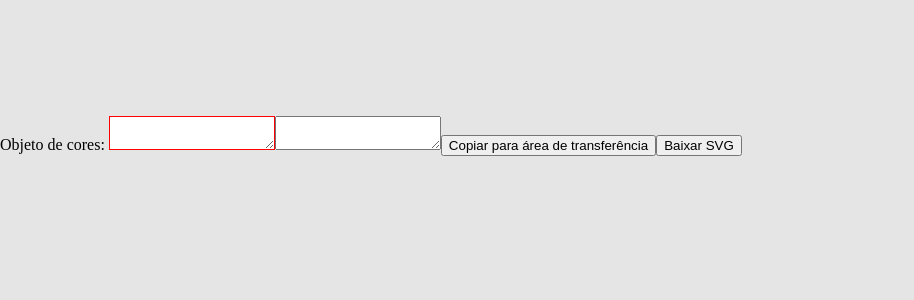
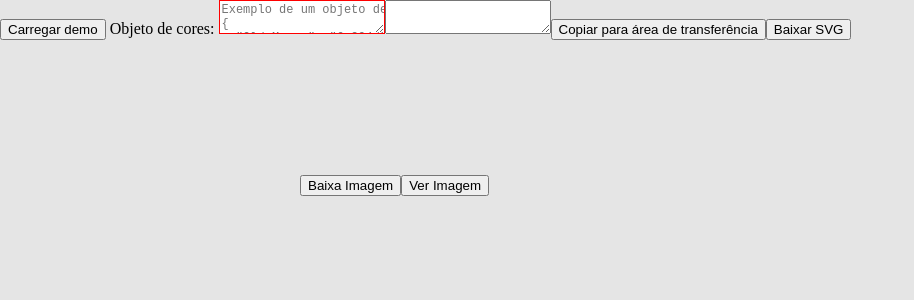
Before and after one commit to guilhermerodrigues680/coolors-co-obj-to-svg, a Vue app: page / in a window 1280 px wide. Shown: the top 300 px of the page, without its empty margins (0-914 px from the left). Built offline with nearby package versions, Linux system fonts and the light colour scheme.

Commit message:
canvg implementado

```diff
--- a/src/views/HomeView.vue
+++ b/src/views/HomeView.vue
@@ -1,8 +1,10 @@
 <template>
   <div class="home">
+    <button @click="colorJson = colorJsonPlaceholder">Carregar demo</button>
     <label>
       Objeto de cores:
       <textarea
+        :placeholder="'Exemplo de um objeto de cores:\n' + colorJsonPlaceholder"
         class="textarea-color-json"
         :class="{ 'textarea-color-json--invalid': !colorJsonValid }"
         v-model="colorJson"
@@ -12,8 +14,10 @@
     <textarea ref="textareaSvg" :value="colorPaleteSvg" readonly></textarea>
     <button ref="btnCopyToClipboard">Copiar para área de transferência</button>
     <button @click="handleDownloadSvg()">Baixar SVG</button>
-    <div v-if="svgEl" v-html="colorPaleteSvg"></div>
+    <div v-html="colorPaleteSvg"></div>
     <canvas ref="canvas"></canvas>
+    <button @click="handleDownloadCanvasImg">Baixa Imagem</button>
+    <button @click="handleOpenCanvasImg">Ver Imagem</button>
   </div>
 </template>
 
@@ -22,16 +26,31 @@ import ClipboardJS from "clipboard";
 import Swal from "sweetalert2";
 import { convObjToSvg2 } from "@/modules/obj-to-svg-palette/helpers/obj-to-svg-palette";
 import { saveAs } from "file-saver";
+import { Canvg } from "canvg";
+
+const exampleJson = `{
+  "Old Mauve": "6a294d",
+  "Pink Pantone": "cf5597",
+  "Myrtle Green": "337b77",
+  "Dodger Blue": "4297fa",
+  "Cyber Yellow": "fdce02",
+  "Rich Black FOGRA 29": "091221",
+  "Black": "000000",
+  "Gray Web": "808080",
+  "Cultured": "f1f1f1",
+  "White": "ffffff"
+}`;
 
 export default {
   name: "HomeView",
   components: {},
 
   data: () => ({
+    colorJsonPlaceholder: exampleJson,
     colorJson: "",
     colorPaleteSvg: "",
-    /** @type {SVGSVGElement} */
-    svgEl: null,
+    /** @type {Canvg} */
+    canvgInstance: null,
   }),
 
   computed: {
@@ -75,12 +94,25 @@ export default {
       });
       console.error("clipboardSvg error: ", e);
     });
+
+    // this.$once("hook:beforeDestroy", () => {});
+  },
+
+  beforeDestroy() {
+    this.canvgInstance?.stop();
   },
 
   methods: {
     colorJsonToSvg(json) {
-      this.svgEl = Object.freeze(convObjToSvg2(json));
-      this.colorPaleteSvg = this.svgEl.outerHTML;
+      this.colorPaleteSvg = convObjToSvg2(json).outerHTML;
+
+      /** @type {{canvas: HTMLCanvasElement}} */
+      const { canvas } = this.$refs;
+      const ctx = canvas.getContext("2d");
+
+      this.canvgInstance?.stop();
+      const canvgInstance = Canvg.fromString(ctx, this.colorPaleteSvg);
+      canvgInstance.start(); // Start SVG rendering with animations and mouse handling.
     },
 
     handleDownloadSvg() {
@@ -93,6 +125,23 @@ export default {
         showConfirmButton: false,
         timer: 1500,
       });
+    },
+
+    handleDownloadCanvasImg() {
+      /** @type {{canvas: HTMLCanvasElement}} */
+      const { canvas } = this.$refs;
+      canvas.toBlob((blob) => {
+        const filename = "color-pallete.png";
+        saveAs(blob, filename);
+      }); // image/png, image/jpg (0 a 1)
+    },
+
+    handleOpenCanvasImg() {
+      /** @type {{canvas: HTMLCanvasElement}} */
+      const { canvas } = this.$refs;
+      canvas.toBlob((blob) => {
+        window.open(URL.createObjectURL(blob), "_blank");
+      }); // image/png, image/jpg (0 a 1)
     },
   },
 };
```
